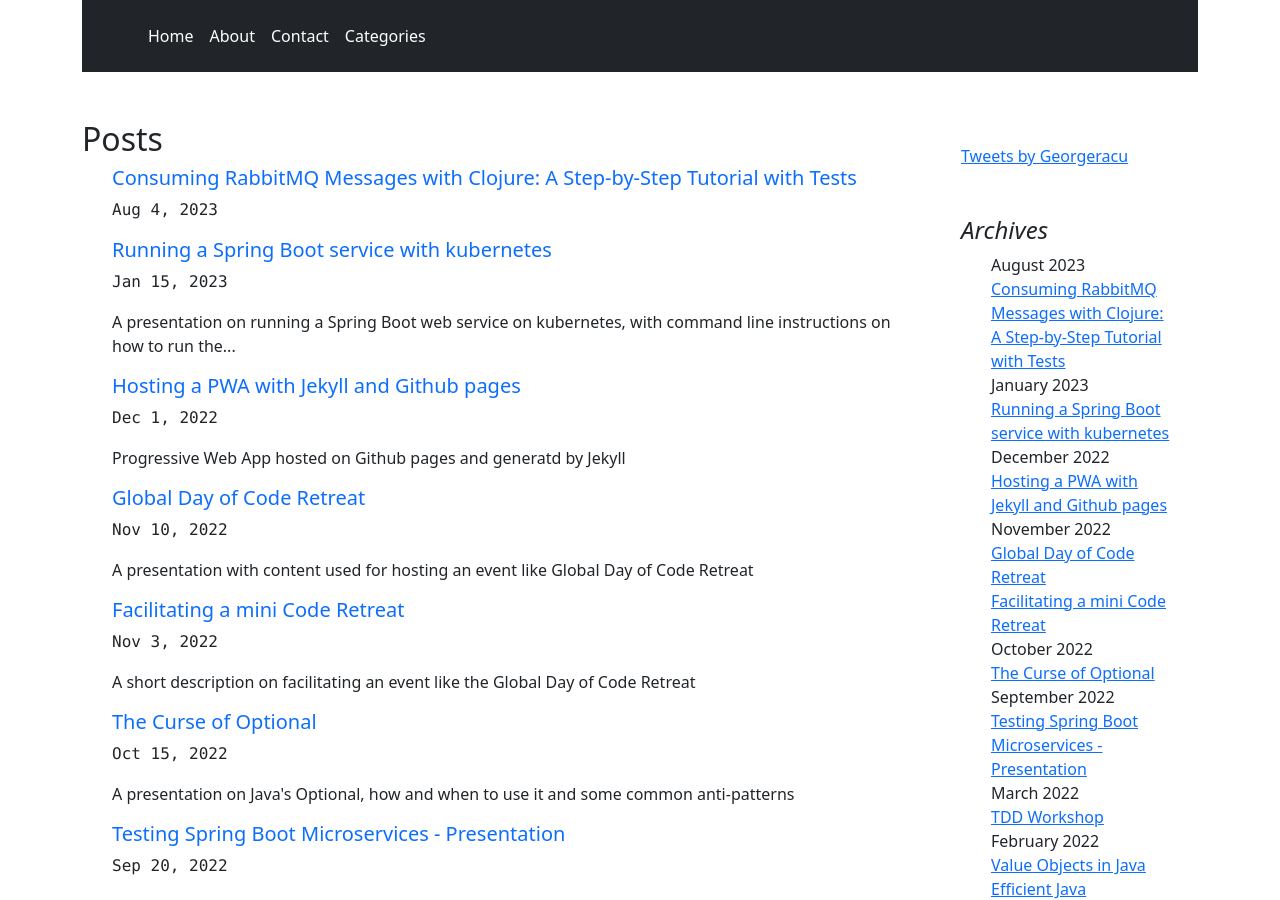
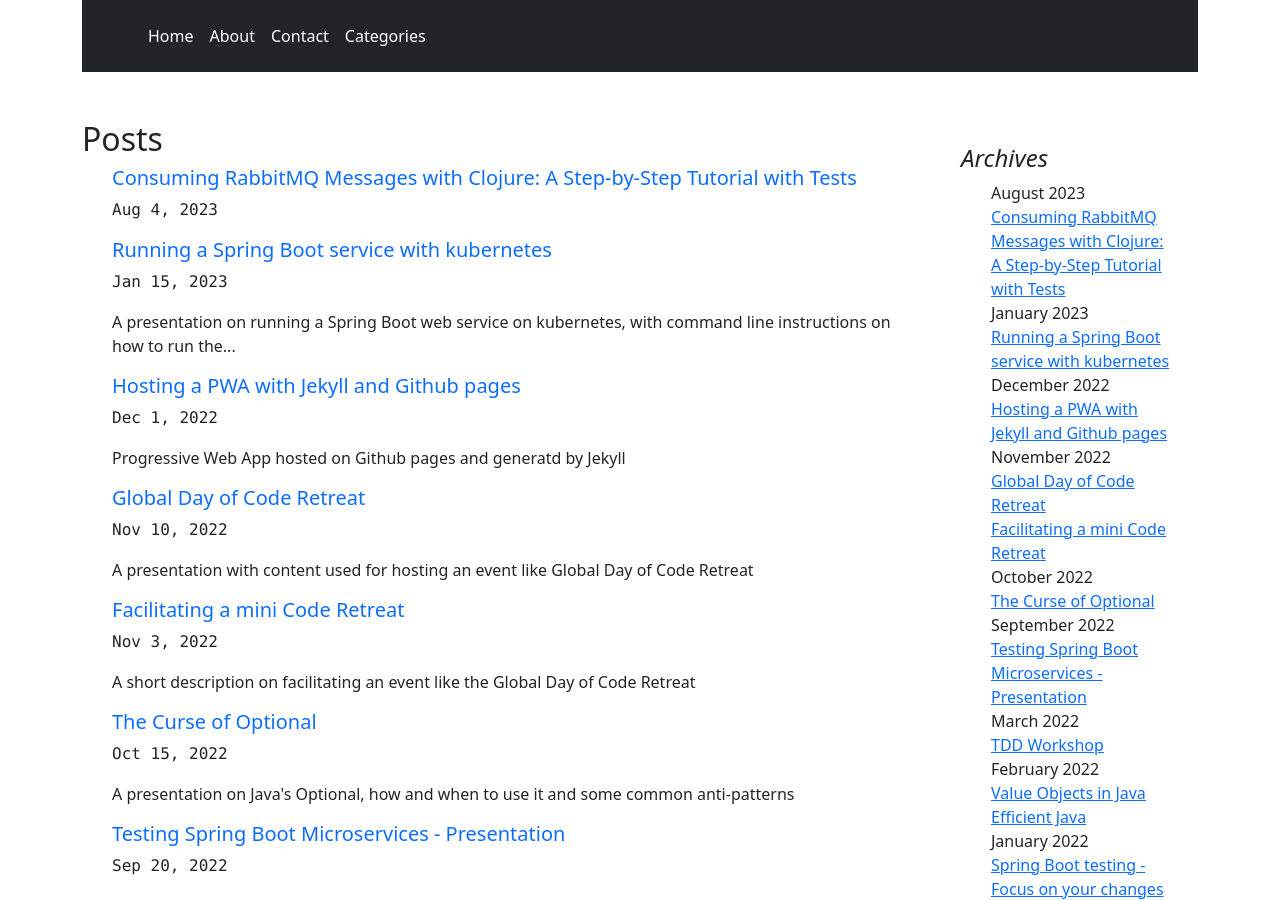
Before and after one commit to georgeracu/georgeracu.github.com, a Jekyll site: the page built from index.html, in a window 1280 px wide and 900 px high. Built offline with Jekyll 4.4.1, drawn with Linux system fonts in a browser that asks for light colours; comment, search, counter and statistics services are not loaded.

Commit message:
Removed Twitter as not used anymore

```diff
--- a/_layouts/default.html
+++ b/_layouts/default.html
@@ -14,9 +14,6 @@
       </div>
       <div class="col-md-3">
         <div class="p-4">
-          {% include twitter-timeline.html %}
-        </div>
-        <div class="p-4">
           <h4 class="fst-italic">Archives</h4>
           <ol class="list-unstyled mb-0">
             {% include component/archives.html %}
```
